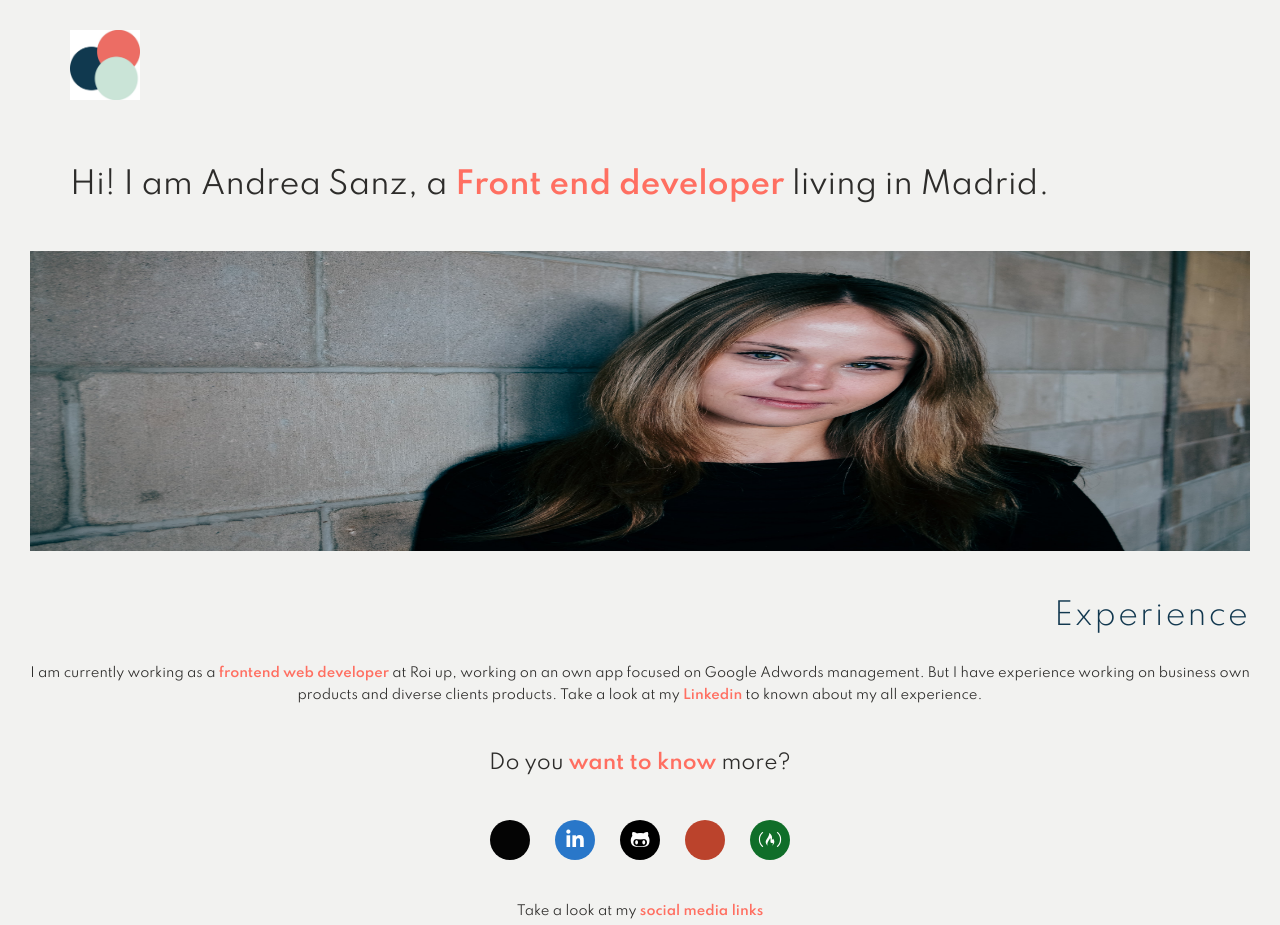
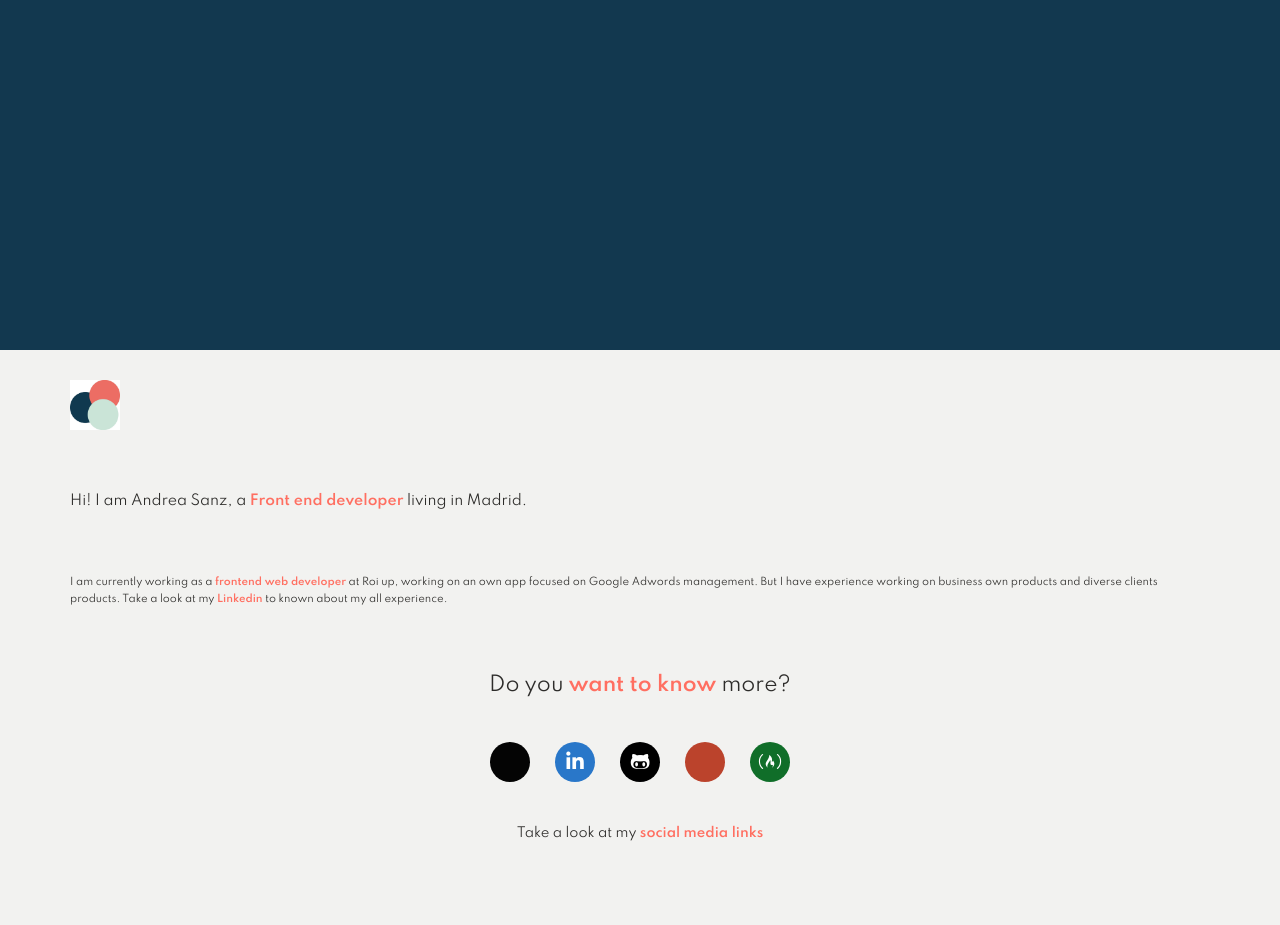
Before and after one commit to asanzdj/my-website, a website: page index.html in a window 1280 px wide. After the commit the page ends 844 px from the top, so only its background shows below. Drawn offline with Linux system fonts and the light colour scheme; some icons are missing.

Commit message:
Changing design

```diff
--- a/index.html
+++ b/index.html
@@ -16,7 +16,12 @@
     <title>Andrea Sanz</title>
 </head>
 <body>
-    <header class="header u-margin-bottom-medium">
+    <main>
+        <div class="body">
+            <header class="header">
+                <div class="image" />
+            </header>
+            <section class="section">
                 <div class="row">
                     <img src="img/logo.jpg" alt="logo" class="logo">
                 </div>
@@ -25,20 +30,12 @@
                         Hi! I am Andrea Sanz, a <span class="highlight-text">Front end developer</span> living in Madrid.
                     </h2>
                 </div>
-    </header>
-    <main>
-        <section class="about-me">
-            <img src="img/portrait.jpg" alt="portrait" class="portrait">
-        </section>
-        <section class="job-experience u-margin-top-medium">
-            <h2 class="heading-secondary">
-                Experience
-            </h2>
+                <div class="row">
                     <p class="paragraph u-margin-top-small">
                         I am currently working as a <span class="highlight-text">frontend web developer</span> at Roi up, working on an own app focused on Google Adwords management. But I have experience working on business own products and diverse clients products. Take a look at my <a href="https://www.linkedin.com/in/andrea-sanz-de-juan/" class="highlight-text">Linkedin</a> to known about my all experience.
                     </p>
-        </section>
-        <section class="contact-me u-text-center u-margin-top-medium">
+                </div>
+                <div class="row contact-me u-text-center u-margin-top-medium">
                     <p class="heading-tertiary">Do you <span class="highlight-text">want to know</span> more?</p>
                     <div class="social-links u-margin-top-medium">
                         <a class="link-codesandbox" href="https://codesandbox.io/u/asanzdj">
@@ -58,6 +55,8 @@
                         </a>
                     </div>
                     <p class="paragraph u-margin-top-medium">Take a look at my <span class="highlight-text">social media links</span></p>
+                </div>
             </section>
+        </div>
     </main>
 </body>
--- a/sass/abstracts/_mixins.scss
+++ b/sass/abstracts/_mixins.scss
@@ -5,3 +5,33 @@
     clear: both;
   }
 }
+
+// MEDIA QUERY MANAGER
+/*
+0 - 600px:      Phone
+600 - 900px:    Tablet portrait
+900 - 1200px:   Tablet landscape
+[1200 - 1800] is where our normal styles apply
+1800px + :      Big desktop
+$breakpoint arguement choices:
+- phone
+- tab-port
+- tab-land
+- big-desktop
+ORDER: Base + typography > general layout + grid > page layout > components
+1em = 16px
+*/
+@mixin respond($breakpoint) {
+  @if $breakpoint == phone {
+    @media only screen and (max-width: 37.5em) { @content };    //600px
+  }
+  @if $breakpoint == tab-port {
+    @media only screen and (max-width: 56.25em) { @content };     //900px
+  }
+  @if $breakpoint == tab-land {
+    @media only screen and (max-width: 75em) { @content };    //1200px
+  }
+  @if $breakpoint == desktop {
+    @media only screen and (min-width: 112.5em) { @content };    //1800
+  }
+}
--- a/sass/base/_base.scss
+++ b/sass/base/_base.scss
@@ -14,5 +14,4 @@ html {
 body {
   background: $white-100;
   box-sizing: border-box;
-  padding: 3rem;
 }
--- a/sass/pages/_home.scss
+++ b/sass/pages/_home.scss
@@ -1,31 +1,39 @@
+.body {
+  display: flex;
+  flex-direction: column;
+  height: 100%;
+
+  @include respond(desktop) {
+    flex-direction: row;
+  }
+
   .header {
-  .description {
-    text-align: center;
+    .image {
+      background: #12384F;
+      min-height: 35rem;
+      width: 100%;
+
+      @include respond(desktop) {
+        width: 70rem;
+        height: 100vh;
+      }
     }
   }
 
-.about-me {
-  .portrait {
-    height: auto;
-    max-height: 30rem;
-    width: 100%;
-  }
+  .section {
+    margin: 3rem 0;
+    padding: 0 4rem;
+
+    .logo {
+      width: 5rem;
+      height: 5rem;
     }
 
-.job-experience {
-  .heading-secondary {
-    color: $primary;
-    display: flex;
-    font-weight: 300;
-    justify-content: flex-end;
-    letter-spacing: 2px;
+    .description {
+      font-size: 1.4rem;
+      text-align: center;
     }
 
-  .paragraph {
-    font-size: 1.3rem;
-    text-align: center;
-  }
-}
 
     .contact-me {
       position: relative;
@@ -67,6 +75,7 @@
             }
           }
         }
+
         .link-linkedin {
           background: $linkedin-color;
 
@@ -78,6 +87,7 @@
             }
           }
         }
+
         .link-github {
           background: $github-color;
 
@@ -89,6 +99,7 @@
             }
           }
         }
+
         .link-codewars {
           background: $codewars-color;
 
@@ -104,6 +115,7 @@
             }
           }
         }
+
         .link-freecodecamp {
           background: $freecodecamp-color;
 
@@ -117,3 +129,5 @@
         }
       }
     }
+  }
+}
```
Also changed, not shown: css/style.css. Lines whose indentation alone changed are shown as unchanged.
